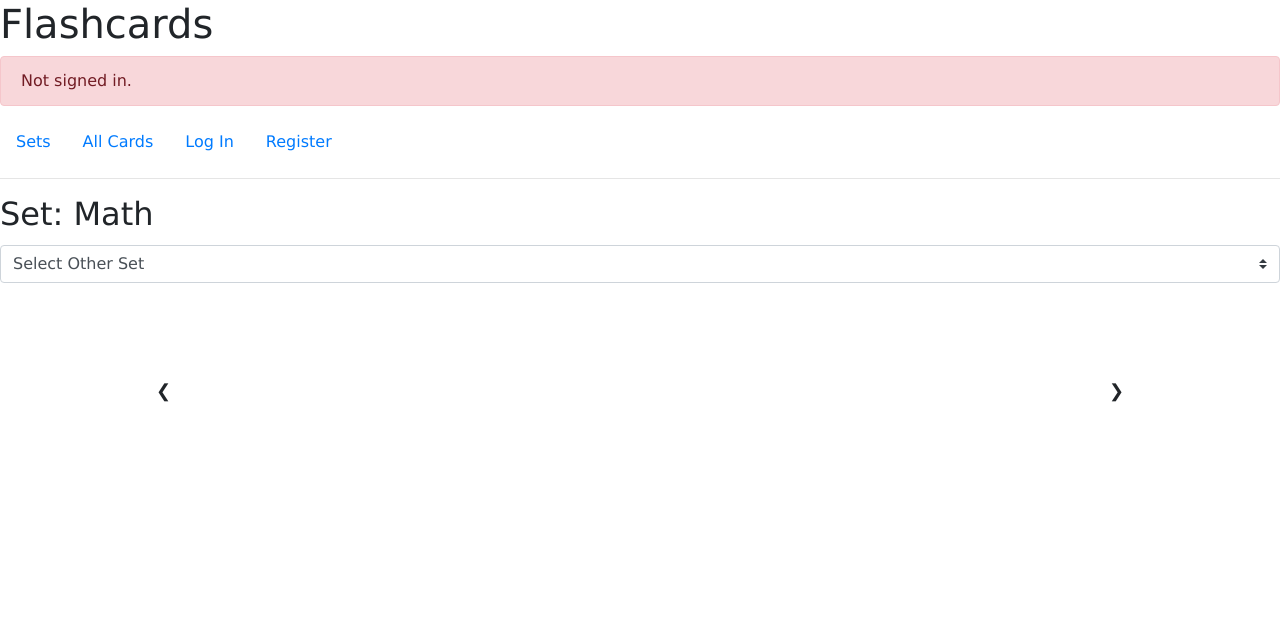
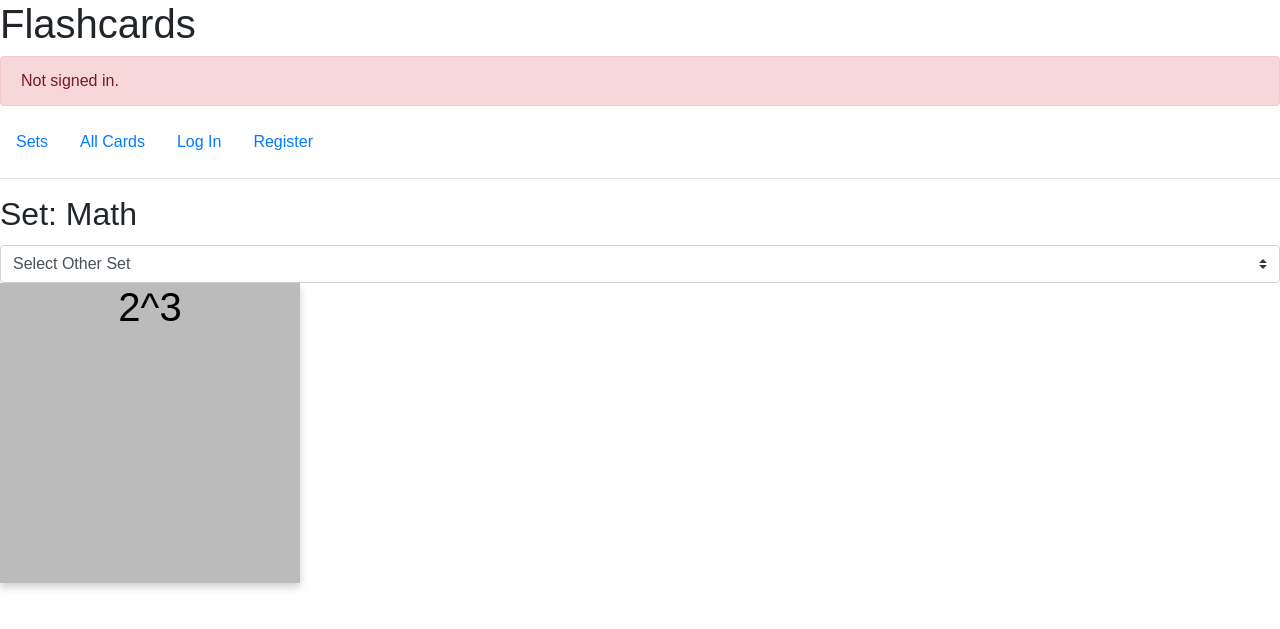
Before and after one commit to DarkLord580/STEMATICS, a Django app: page /category/1 in a window 1280 px wide. Shown: the top 629 px of the page. Run offline with Django 3.2, Linux system fonts and the light colour scheme; data comes from the database, SQL or seed files in the repository; both versions use the stored data as it was after the commit; some libraries are stand-ins or nearby versions.

Commit message:
Changing layout

```diff
--- a/flashcards/static/flashcards/styles.css
+++ b/flashcards/static/flashcards/styles.css
@@ -2,118 +2,46 @@
 	padding: 10px;
 }
 
-<
-style>* {
-	box-sizing: border-box
+body {
+  font-family: Arial, Helvetica, sans-serif;
 }
 
-body {
-	font-family: Verdana, sans-serif;
-	margin: 0
+.flip-card {
+  background-color: transparent;
+  width: 300px;
+  height: 300px;
+  perspective: 1000px;
 }
 
-.mySlides {
-	display: none
+.flip-card-inner {
+  position: relative;
+  width: 100%;
+  height: 100%;
+  text-align: center;
+  transition: transform 0.6s;
+  transform-style: preserve-3d;
+  box-shadow: 0 4px 8px 0 rgba(0,0,0,0.2);
 }
 
-img {
-	vertical-align: middle;
+.flip-card:hover .flip-card-inner {
+  transform: rotateY(180deg);
 }
 
-
-.slideshow-container {
-	max-width: 1000px;
-	position: relative;
-	margin: auto;
+.flip-card-front, .flip-card-back {
+  position: absolute;
+  width: 100%;
+  height: 100%;
+  -webkit-backface-visibility: hidden;
+  backface-visibility: hidden;
 }
 
-
-.prev, .next {
-	cursor: pointer;
-	position: absolute;
-	top: 50%;
-	width: auto;
-	padding: 16px;
-	margin-top: -22px;
-	color: white;
-	font-weight: bold;
-	font-size: 18px;
-	transition: 0.6s ease;
-	border-radius: 0 3px 3px 0;
-	user-select: none;
+.flip-card-front {
+  background-color: #bbb;
+  color: black;
 }
 
-.next {
-	right: 0;
-	border-radius: 3px 0 0 3px;
+.flip-card-back {
+  background-color: #2980b9;
+  color: white;
+  transform: rotateY(180deg);
 }
-
-.prev:hover, .next:hover {
-	background-color: rgba(0, 0, 0, 0.8);
-}
-
-.text {
-	color: #f2f2f2;
-	font-size: 15px;
-	padding: 8px 12px;
-	position: absolute;
-	bottom: 8px;
-	width: 100%;
-	text-align: center;
-}
-
-.numbertext {
-	color: #f2f2f2;
-	font-size: 12px;
-	padding: 8px 12px;
-	position: absolute;
-	top: 0;
-}
-
-.dot {
-	cursor: pointer;
-	height: 15px;
-	width: 15px;
-	margin: 0 2px;
-	background-color: #bbb;
-	border-radius: 50%;
-	display: inline-block;
-	transition: background-color 0.6s ease;
-}
-
-.active, .dot:hover {
-	background-color: #717171;
-}
-
-.fade {
-	-webkit-animation-name: fade;
-	-webkit-animation-duration: 1.5s;
-	animation-name: fade;
-	animation-duration: 1.5s;
-}
-
-@
--webkit-keyframes fade {
-	from {opacity: .4
-}
-
-to {
-	opacity: 1
-}
-
-}
-@
-keyframes fade {
-	from {opacity: .4
-}
-
-to {
-	opacity: 1
-}
-
-}
-@media only screen and (max-width: 300px) {
-	.prev, .next, .text {
-		font-size: 11px
-	}
-}
--- a/flashcards/templates/flashcards/category.html
+++ b/flashcards/templates/flashcards/category.html
@@ -28,29 +28,25 @@
   				{% endfor %}
   			</select>
 
-  			{% if cards  %}
- <div class="slideshow-container">
-				{% for card in cards %}
-<div style="width:100px; height:200px;" class="mySlides fade">
- <img src="img_mountains_wide.jpg" style="width:200px; height:100px;">
-  <div style="display:block; width:200px; height:100px"class="text">{{card.title}}</div>
-</div>
-	            {% endfor %}
-<a class="prev" onclick="plusSlides(-1)">&#10094;</a>
-<a class="next" onclick="plusSlides(1)">&#10095;</a>
-
-</div>
+			{% if cards  %}
+	 {% for card in cards %}
+		<div class="flip-card">
+  			<div class="flip-card-inner">
+    			<div class="flip-card-front">
+      				<h1>{{card.title}}</h1>
+      				</div>
+    			<div class="flip-card-back">
+      				<p>Definition: {{card.meaning}}</p>
+      			</div>
+  			</div>
+		</div>
+		{% endfor %}
 	           {% else %}
 	           <div> No card found </div>
 	           {% endif %}
 
     	 {% endif %}
     </div>
-
-
-
-
-
 
 
 
--- a/flashcards/templates/flashcards/layout.html
+++ b/flashcards/templates/flashcards/layout.html
@@ -5,6 +5,7 @@
 <html lang="en">
     <head>
         <title>{% block title %}Educational Flashcards{% endblock %}</title>
+		<meta name="viewport" content="width=device-width, initial-scale=1">
         <link rel="stylesheet" href="https://stackpath.bootstrapcdn.com/bootstrap/4.4.1/css/bootstrap.min.css" integrity="sha384-Vkoo8x4CGsO3+Hhxv8T/Q5PaXtkKtu6ug5TOeNV6gBiFeWPGFN9MuhOf23Q9Ifjh" crossorigin="anonymous">
         <link href="{% static 'flashcards/styles.css' %}" rel="stylesheet">
         <style>{% block css %} {% endblock %} </style>
```
Also changed, not shown: db.sqlite3.
